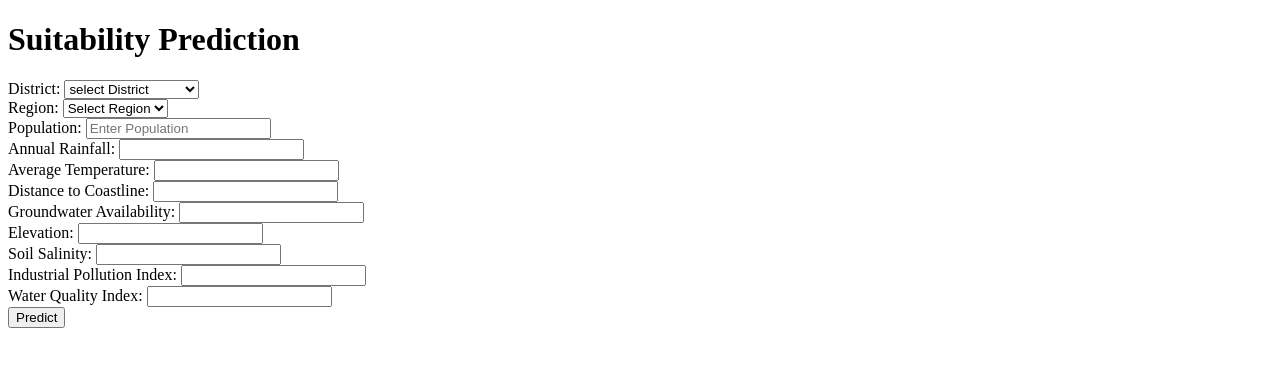
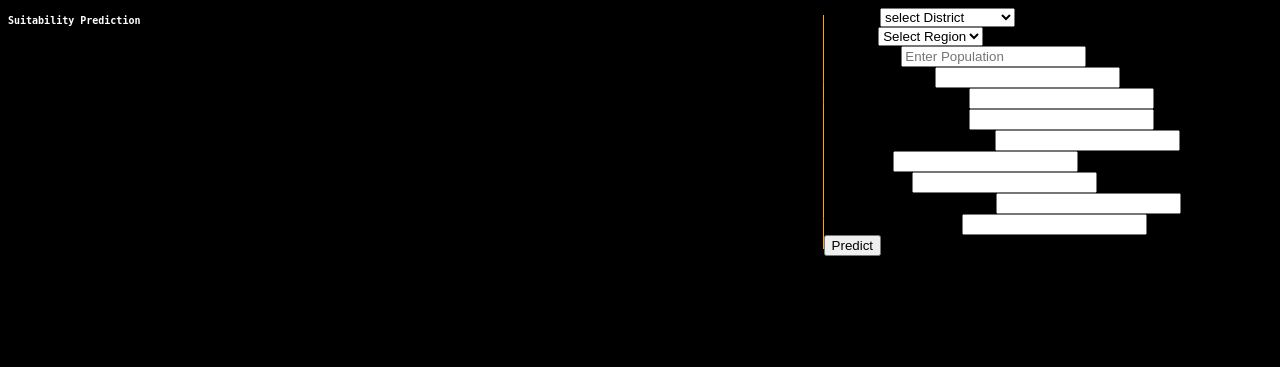
Before and after one commit to alriyadsouza/Zenith, a Flask app: page / in a window 1280 px wide. Shown: the top 367 px of the page. Run offline with Flask 3, Linux system fonts and the light colour scheme; parts of the project's set-up code (start-up, migrations or seed data) failed here and were passed over.

Commit message:
made changes

```diff
--- a/Hackotsava/api/templates/home.html
+++ b/Hackotsava/api/templates/home.html
@@ -2,9 +2,43 @@
 <html>
 <head>
     <title>Suitability Prediction</title>
+    <style>
+        .container {
+  display: flex;
+  flex-wrap: wrap;
+}
+
+.item {
+  flex: 1 1 200px;
+}
+
+@media (max-width: 317px) {
+  .item {
+    flex-basis: 100%;
+  }
+}
+        .name {
+            overflow: hidden; /* Hides the overflow of characters */
+            white-space: nowrap; /* Prevents line breaks */
+            border-right: .15em solid orange; /* Creates a blinking cursor */
+            font-size: 10px;
+            font-family: monospace;
+            animation: typing 10s steps(45) infinite;
+            color:white;
+        }
+
+        @keyframes typing {
+            from { width: 0; }
+            to { width: 100%; }
+        }
+        body{
+            background-color: black;
+        }
+    </style>
 </head>
 <body>
-    <h1>Suitability Prediction</h1>
+    <div class = "container">
+    <h1 class="name">Suitability Prediction</h1>
     <form action="/predict" method="post">
         <label for="District">District:</label>
         <select name="District" id ="District" onchange="func()">
@@ -213,5 +247,6 @@
         }
 
         </script>
+        </div>
 </body>
 </html>
```
Also changed, not shown: 2 other files.
